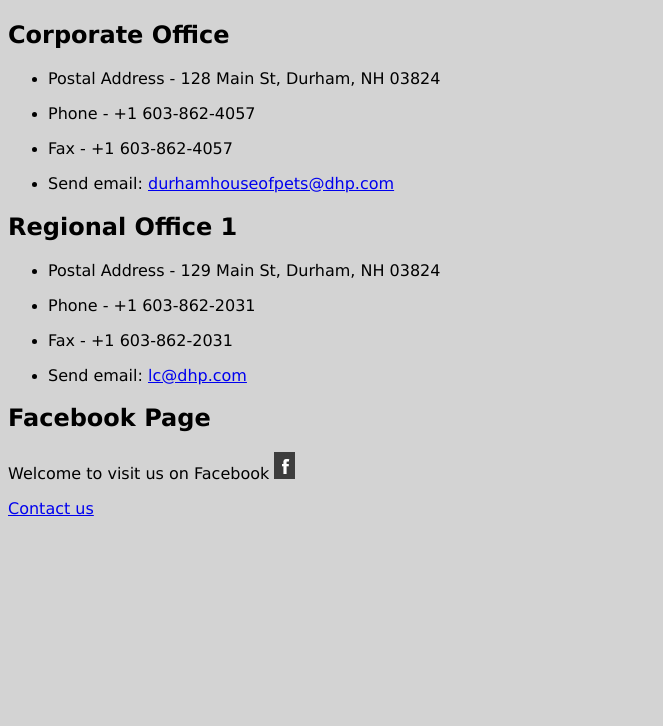
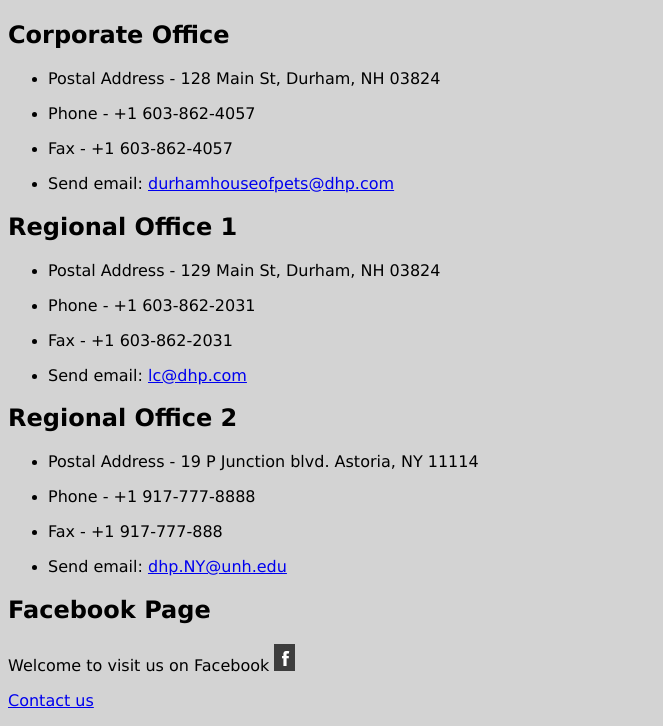
Before and after one commit to lvcheng11/admin410, a plain HTML site: page contact_us.html in a window 1280 px wide. Shown: the part 605-1331 px from the top of the page, without its empty margins (0-663 px from the left). Before the commit the page ends 1139 px from the top, so only its background shows below. Drawn offline with Linux system fonts and the light colour scheme.

Commit message:
Update contact_us.html

```diff
--- a/contact_us.html
+++ b/contact_us.html
@@ -61,6 +61,21 @@
                 <p>Send email: <a href=lc@dhp.com">lc@dhp.com</a></p>
             </li>
         </ul>
+   <h2>Regional Office 2</h2>
+	<ul>
+            <li>
+                <p>Postal Address - 19 P Junction blvd. Astoria, NY 11114 </p>
+            </li>
+            <li>
+                <p>Phone - +1 917-777-8888</p>
+            </li>
+            <li>
+                <p>Fax - +1 917-777-888</p>
+            </li>
+            <li>
+                <p>Send email: <a href="dhp@unh.edu"> dhp.NY@unh.edu</a></p>
+            </li>
+        </ul>
     <h2>Facebook Page</h2>
     <p>Welcome to visit us on Facebook <a href="https://www.facebook.com"><img src="fb.jpg" alt="facebook"></a></p>
 </body>
```
